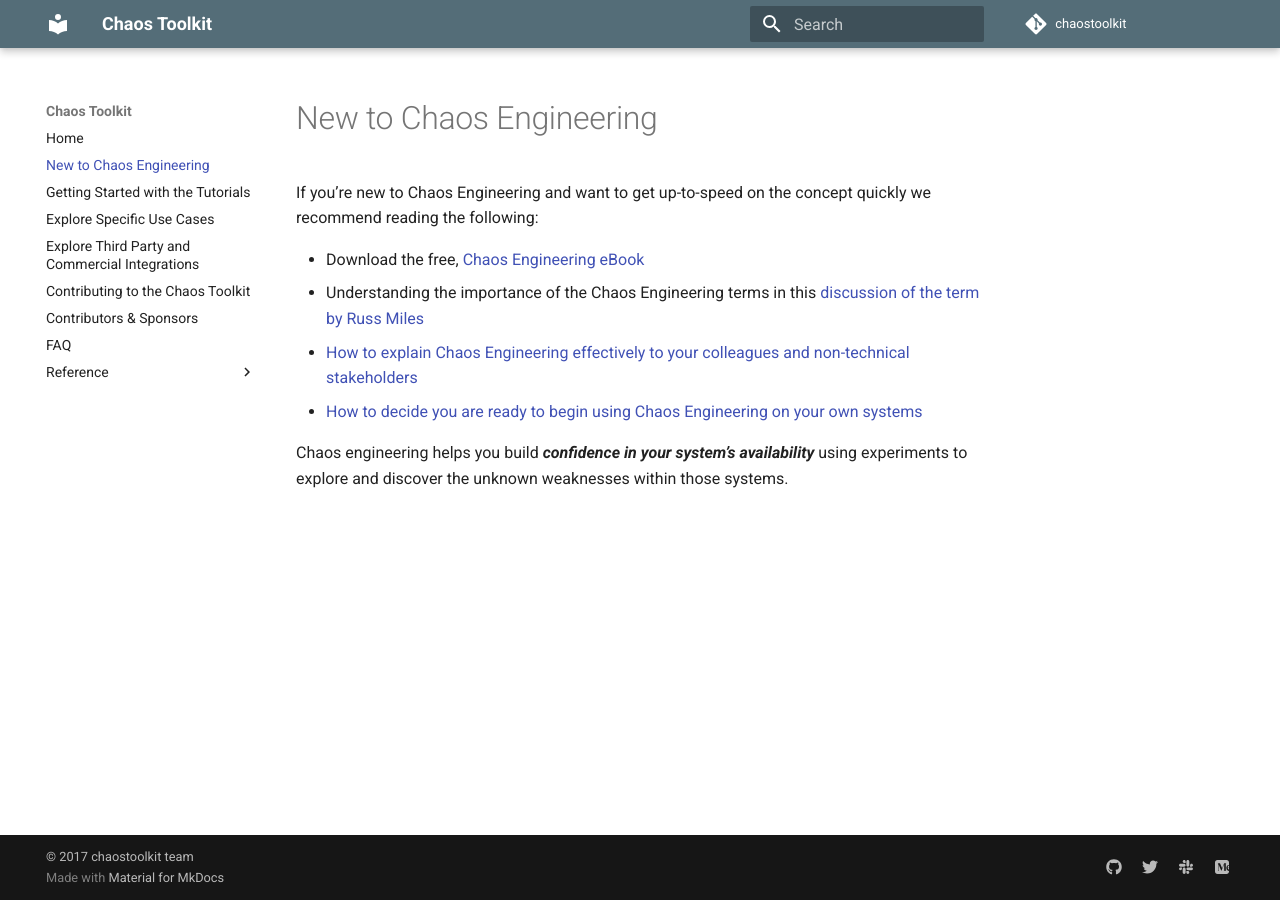
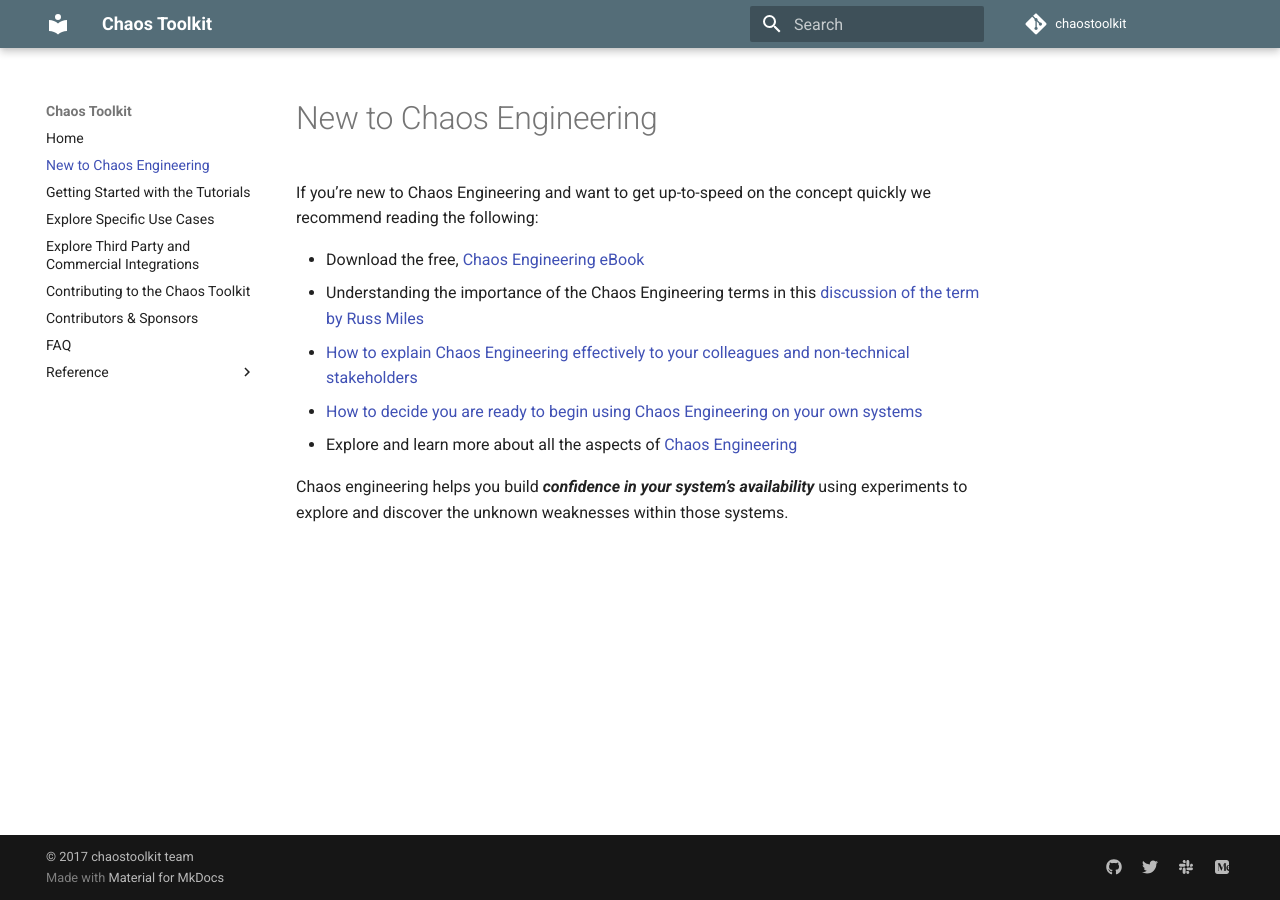
Before and after one commit to chaostoolkit/chaostoolkit-documentation, an MkDocs documentation site: the page built from sources/new-to-chaos.md, in a window 1280 px wide. Built offline with MkDocs 1.6.1 and Material for MkDocs 9.7.7, drawn with Linux system fonts in a browser that asks for light colours; comment, search, counter and statistics services are not loaded; old or Windows-style settings are respelled for this version of MkDocs.

Commit message:
add Awesome Chaos Engineering resources (#21)
Signed-off-by: Pavlos Ratis <dastergon@dastergon.gr>

```diff
--- a/sources/new-to-chaos.md
+++ b/sources/new-to-chaos.md
@@ -4,5 +4,6 @@
 * Understanding the importance of the Chaos Engineering terms in this [discussion of the term by Russ  Miles](https://medium.com/russmiles/chaos-engineering-why-the-label-matters-35ddbb974fa5)
 * [How to explain Chaos Engineering effectively to your colleagues and non-technical stakeholders](https://medium.com/russmiles/chaos-engineering-for-the-business-17b723f26361)
 * [How to decide you are ready to begin using Chaos Engineering on your own systems](https://medium.com/russmiles/are-you-ready-for-chaos-engineering-59b859091281)
+* Explore and learn more about all the aspects of [Chaos Engineering](https://github.com/dastergon/awesome-chaos-engineering)
 
 Chaos engineering helps you build ***confidence in your system's availability*** using experiments to explore and discover the unknown weaknesses within those systems.
```
